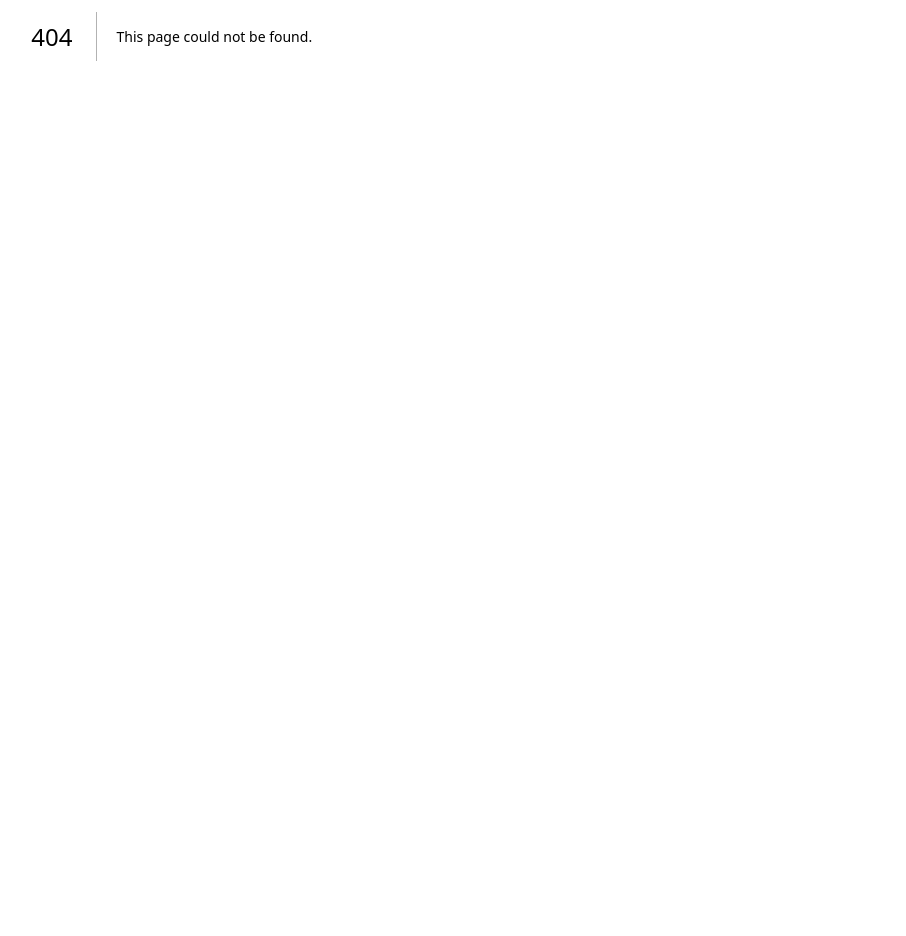
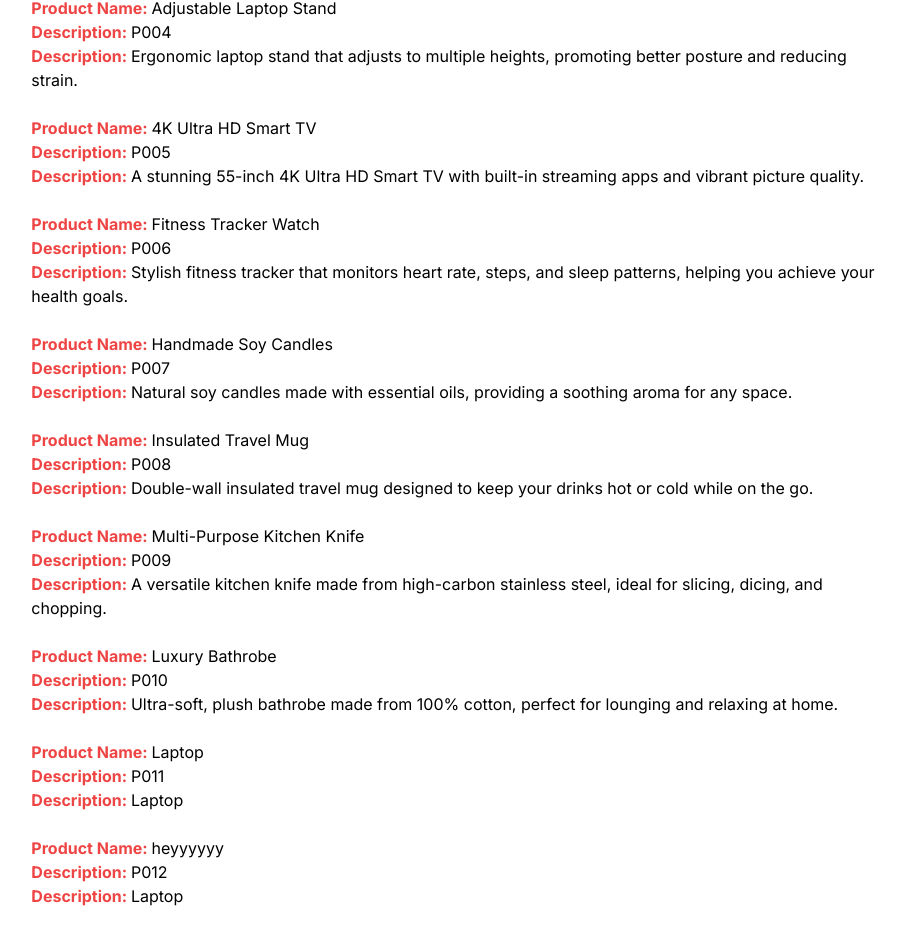
Before and after one commit to Princy-patel/form-submition-nextjs, a Next.js app: page /all-brands in a window 1280 px wide. Before the commit this address had no page. Shown: the part 686-1622 px from the top of the page, without its empty margins (182-1088 px from the left). Before the commit the page ends 1138 px from the top, so only its background shows below. Built offline with nearby package versions, Linux system fonts and the light colour scheme; data requests are answered from the project's data file.

Commit message:
feat:formData

```diff
--- a/db.json
+++ b/db.json
@@ -3,52 +3,90 @@
     {
       "product_name": "Eco-Friendly Water Bottle",
       "product_id": "P001",
-      "description": "A reusable water bottle made from sustainable materials, designed to keep beverages hot or cold for hours."
+      "description": "A reusable water bottle made from sustainable materials, designed to keep beverages hot or cold for hours.",
+      "id": "7666"
     },
     {
       "product_name": "Bluetooth Wireless Headphones",
       "product_id": "P002",
-      "description": "High-quality wireless headphones with noise cancellation and up to 20 hours of battery life for seamless listening."
+      "description": "High-quality wireless headphones with noise cancellation and up to 20 hours of battery life for seamless listening.",
+      "id": "56cf"
     },
     {
       "product_name": "Organic Green Tea",
       "product_id": "P003",
-      "description": "Premium organic green tea leaves sourced from the finest tea gardens, perfect for a refreshing cup."
+      "description": "Premium organic green tea leaves sourced from the finest tea gardens, perfect for a refreshing cup.",
+      "id": "acd9"
     },
     {
       "product_name": "Adjustable Laptop Stand",
       "product_id": "P004",
-      "description": "Ergonomic laptop stand that adjusts to multiple heights, promoting better posture and reducing strain."
+      "description": "Ergonomic laptop stand that adjusts to multiple heights, promoting better posture and reducing strain.",
+      "id": "07a8"
     },
     {
       "product_name": "4K Ultra HD Smart TV",
       "product_id": "P005",
-      "description": "A stunning 55-inch 4K Ultra HD Smart TV with built-in streaming apps and vibrant picture quality."
+      "description": "A stunning 55-inch 4K Ultra HD Smart TV with built-in streaming apps and vibrant picture quality.",
+      "id": "a399"
     },
     {
       "product_name": "Fitness Tracker Watch",
       "product_id": "P006",
-      "description": "Stylish fitness tracker that monitors heart rate, steps, and sleep patterns, helping you achieve your health goals."
+      "description": "Stylish fitness tracker that monitors heart rate, steps, and sleep patterns, helping you achieve your health goals.",
+      "id": "90c9"
     },
     {
       "product_name": "Handmade Soy Candles",
       "product_id": "P007",
-      "description": "Natural soy candles made with essential oils, providing a soothing aroma for any space."
+      "description": "Natural soy candles made with essential oils, providing a soothing aroma for any space.",
+      "id": "3db9"
     },
     {
       "product_name": "Insulated Travel Mug",
       "product_id": "P008",
-      "description": "Double-wall insulated travel mug designed to keep your drinks hot or cold while on the go."
+      "description": "Double-wall insulated travel mug designed to keep your drinks hot or cold while on the go.",
+      "id": "c5e3"
     },
     {
       "product_name": "Multi-Purpose Kitchen Knife",
       "product_id": "P009",
-      "description": "A versatile kitchen knife made from high-carbon stainless steel, ideal for slicing, dicing, and chopping."
+      "description": "A versatile kitchen knife made from high-carbon stainless steel, ideal for slicing, dicing, and chopping.",
+      "id": "653c"
     },
     {
       "product_name": "Luxury Bathrobe",
       "product_id": "P010",
-      "description": "Ultra-soft, plush bathrobe made from 100% cotton, perfect for lounging and relaxing at home."
+      "description": "Ultra-soft, plush bathrobe made from 100% cotton, perfect for lounging and relaxing at home.",
+      "id": "1cb0"
+    },
+    {
+      "id": "2100",
+      "product_name": "Laptop",
+      "product_id": "P011",
+      "description": "Laptop"
+    },
+    {
+      "id": "cf9b",
+      "product_name": "heyyyyyy",
+      "product_id": "P012",
+      "description": "Laptop"
+    },
+    {
+      "id": "b7c7",
+      "product_name": "heyyyyyy",
+      "product_id": "P013",
+      "description": "Laptop",
+      "image": "sdsd"
+    },
+    {
+      "id": "55d0"
+    },
+    {
+      "id": "4646",
+      "product_name": "test",
+      "product_id": "test",
+      "description": "test"
     }
   ]
 }
--- /dev/null
+++ b/src/app/all-brands/page.js
@@ -0,0 +1,83 @@
+"use client";
+
+import React, { useEffect, useState } from "react";
+
+function AllBrands() {
+  const [data, setData] = useState(null);
+  const [image, setImage] = useState(null);
+
+  useEffect(() => {
+    const fetchData = async () => {
+      const response = await fetch("http://localhost:3000/data");
+      const result = await response.json();
+      setData(result);
+    };
+
+    fetchData();
+  }, []);
+
+  const addMoreProduct = async () => {
+    const formData = new FormData();
+    formData.append("product_name", "hello");
+    formData.append("product_id", "P014"); // Ensure this ID is unique
+    formData.append("description", "Hello Princy here");
+
+    // Append image if it exists
+    if (image) {
+      formData.append("image", image);
+    }
+
+    try {
+      const response = await fetch("http://localhost:3000/data", {
+        method: "POST",
+        body: formData, // No need to set Content-Type header
+      });
+
+      if (!response.ok) {
+        throw new Error(`HTTP error! status: ${response.status}`);
+      }
+
+      const newProduct = await response.json();
+
+      alert("Post request sent");
+    } catch (error) {
+      console.error("Error in post request:", error);
+    }
+  };
+
+  return (
+    <div>
+      {data?.map((data) => {
+        return (
+          <div key={data.product_id}>
+            <h1>
+              <b className="text-red-500">Product Name: </b>
+              {data.product_name}
+            </h1>
+            <h3>
+              <p>
+                <b className="text-red-500">Description: </b>
+                {data.product_id}
+              </p>
+            </h3>
+            <p>
+              <b className="text-red-500">Description: </b>
+              {data.description}
+            </p>
+            <br />
+          </div>
+        );
+      })}
+
+      <input
+        type="file"
+        name="image"
+        id="image"
+        onChange={(e) => setImage(e.target.files[0])}
+      />
+      <button onClick={addMoreProduct}>Add More</button>
+    </div>
+  );
+}
+
+export default AllBrands;
--- a/src/app/brands/page.js
+++ b/src/app/brands/page.js
@@ -5,6 +5,7 @@ async function BrandPage() {
     cache: "no-store",
   });
   const result = await response.json();
+
   return (
     <div>
       {result.map((product) => {
```
